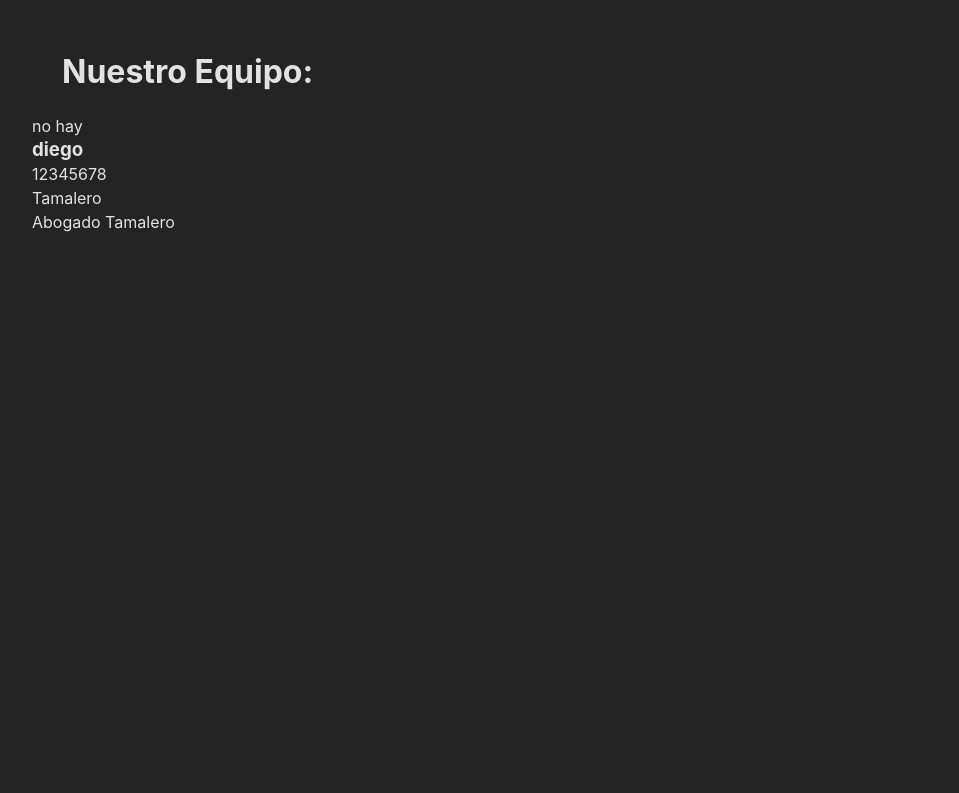
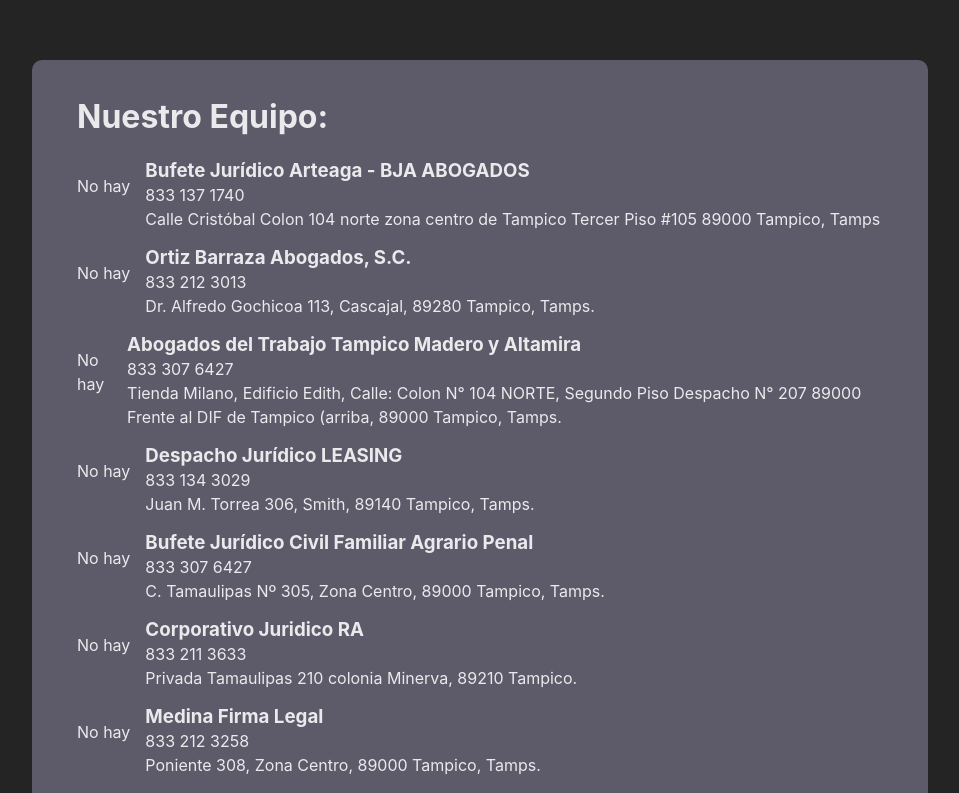
Before and after one commit to JoelSanchez01/ElBuhoPagina, a React (Vite) app: page / in a window 1280 px wide. Shown: the top 793 px of the page, without its empty margins (160-1119 px from the left). Built offline with nearby package versions, Linux system fonts and the light colour scheme.

Commit message:
se agrego el archivo con los abogados y ya aparecen en pantalla

```diff
--- /dev/null
+++ b/src/abogados.js
@@ -0,0 +1,114 @@
+const datos = [
+    {
+        "id":1,
+        "foto": "No hay",
+        "nombre": "Bufete Jurídico Arteaga - BJA ABOGADOS",
+        "direccion": "Calle Cristóbal Colon 104 norte zona centro de Tampico Tercer Piso #105 89000 Tampico, Tamps ",
+        "telefono": "833 137 1740",
+        "red": "fb",
+        "link": "https://www.facebook.com/Bufetearteagayasoc"
+    },
+    {
+        "id":2,
+        "foto": "No hay",
+        "nombre": "Ortiz Barraza Abogados, S.C.",
+        "direccion": "Dr. Alfredo Gochicoa 113, Cascajal, 89280 Tampico, Tamps.",
+        "telefono": "833 212 3013",
+        "red": null
+    },
+    {
+        "id":3,
+        "foto": "No hay",
+        "nombre": "Abogados del Trabajo Tampico Madero y Altamira",
+        "direccion": "Tienda Milano, Edificio Edith, Calle: Colon N° 104 NORTE, Segundo Piso Despacho N° 207 89000 Frente al DIF de Tampico (arriba, 89000 Tampico, Tamps.",
+        "telefono": "833 307 6427",
+        "red": "fb",
+        "link": "https://www.facebook.com/abogadosentamaulipas"
+    },
+    {
+        "id":4,
+        "foto": "No hay",
+        "nombre":"Despacho Jurídico LEASING",
+        "direccion": "Juan M. Torrea 306, Smith, 89140 Tampico, Tamps.",
+        "telefono": "833 134 3029",
+        "red":null
+    },
+    {
+        "id":5,
+        "foto": "No hay",
+        "nombre":"Bufete Jurídico Civil Familiar Agrario Penal",
+        "direccion": "C. Tamaulipas Nº 305, Zona Centro, 89000 Tampico, Tamps.",
+        "telefono": "833 307 6427",
+        "red":null
+    },
+    {
+        "id":6,
+        "foto": "No hay",
+        "nombre":"Corporativo Juridico RA",
+        "direccion": "Privada Tamaulipas 210 colonia Minerva, 89210 Tampico.",
+        "telefono": "833 211 3633",
+        "red":null
+    },
+    {
+        "id":7,
+        "foto": "No hay",
+        "nombre":"Medina Firma Legal",
+        "direccion": "Poniente 308, Zona Centro, 89000 Tampico, Tamps.",
+        "telefono": "833 212 3258",
+        "red":null
+    },
+    {
+        "id":8,
+        "foto": "No hay",
+        "nombre":"Ley Garrido & Asociados",
+        "direccion": "Alvaro Obregón 116, Zona Centro, 89000 Tampico, Tamps.",
+        "telefono": "833 219 2240",
+        "red":null
+    },
+    {
+        "id":9,
+        "foto": "No hay",
+        "nombre":"PERALES & ASOCIADOS ABOGADOS",
+        "direccion": "CESAR, Gral. César López de Lara #103-DESP 1, Zona Centro, 89000 Tampico, Tamps.",
+        "telefono": "833 212 2688",
+        "red":null
+    },
+    {
+        "id":10,
+        "foto": "No hay",
+        "nombre":"REYES Y CIA JURIDICO",
+        "direccion": "Heroes de Chapultepec 1101 ALTOS, Tamaulipas, 89060 Tampico, Tamps.",
+        "telefono": "833 214 0798",
+        "red":null
+    },
+    {
+        "id":11,
+        "foto": "No hay",
+        "nombre":"Lic. Víctor Zulaica - Abogado Fiscalista - Derecho Fiscal (Tributario) y Administrativo.",
+        "direccion": "Universidad, U. de Wisconsin #707, 89707 Tampico, Tamps.",
+        "telefono": "833 311 9572",
+        "red": "fb",
+        "link": "https://www.facebook.com/vzumx"
+    },
+    {
+        "id":12,
+        "foto": "No hay",
+        "nombre":"SALDRESE y Asociados Abogado",
+        "direccion": "Benito Juárez 501-A, Zona Centro, 89000 Tampico, Tamps.",
+        "telefono": "833 459 5869",
+        "red": "web",
+        "link": "http://www.saldreseyasociados.com/contacto"
+    },
+    {
+        "id":13,
+        "foto": "No hay",
+        "nombre":"ABOGADOSTAM",
+        "direccion": "Av. Miguel Hidalgo 5100-Piso 3, Petrolera Chairel, 89219 Tampico, Tamps.",
+        "telefono": "833 325 6688",
+        "red":null
+    }
+
+
+]
+
+export default datos;
--- a/src/pages/Abogados.jsx
+++ b/src/pages/Abogados.jsx
@@ -1,11 +1,15 @@
 import React from 'react';
 import ItemAbogado from '../sections/ItemAbogado';
 import "../styles/Abogados.css"
-
+import datos from "../abogados";
 const Abogados = () => {
+    var data = datos;
     return <div className='abogadoSection'>
         <h1>Nuestro Equipo:</h1>
-        <ItemAbogado foto="no hay" nombre="diego" telefono="12345678" especialidad="Tamalero" descripcion="Abogado Tamalero"/>
+        {
+            data.map(abogado =>  <ItemAbogado key={abogado.id} foto={abogado.foto} nombre={abogado.nombre} telefono={abogado.telefono}  direccion={abogado.direccion} /> )
+        }
+
 
     </div>
 }
--- a/src/sections/ItemAbogado.jsx
+++ b/src/sections/ItemAbogado.jsx
@@ -1,13 +1,19 @@
 import React from 'react';
+import "../styles/ItemAbogado.css"
 
 const ItemAbogado = (props) => {
-    const {foto, nombre, telefono, especialidad, descripcion} = props;
+    const {foto, nombre, telefono, direccion, redes} = props;
     return <div className="itemAbogado">
-        {foto}
+        <div className="foto">
+            {foto}
+        </div>
+
+        <div className="texto">
         <h3>{nombre}</h3>
         <p>{telefono}</p>
-        <p>{especialidad}</p>
-        <p>{descripcion}</p>
+        <p>{direccion}</p>
+        <p>{redes}</p>
+        </div>
 
 
     </div>
--- a/src/styles/Abogados.css
+++ b/src/styles/Abogados.css
@@ -1,6 +1,9 @@
 .abogadoSection {
     width: 70%;
     margin: 60px auto;
+    background-color:#5D5B6A;
+    border-radius: 10px;
+    padding: 15px;
 }
 
 .abogadoSection h1 {
--- /dev/null
+++ b/src/styles/ItemAbogado.css
@@ -0,0 +1,8 @@
+.itemAbogado {
+    margin: 15px;
+    display: flex;
+}
+
+.itemAbogado .foto {
+    margin: 15px;
+}
```
